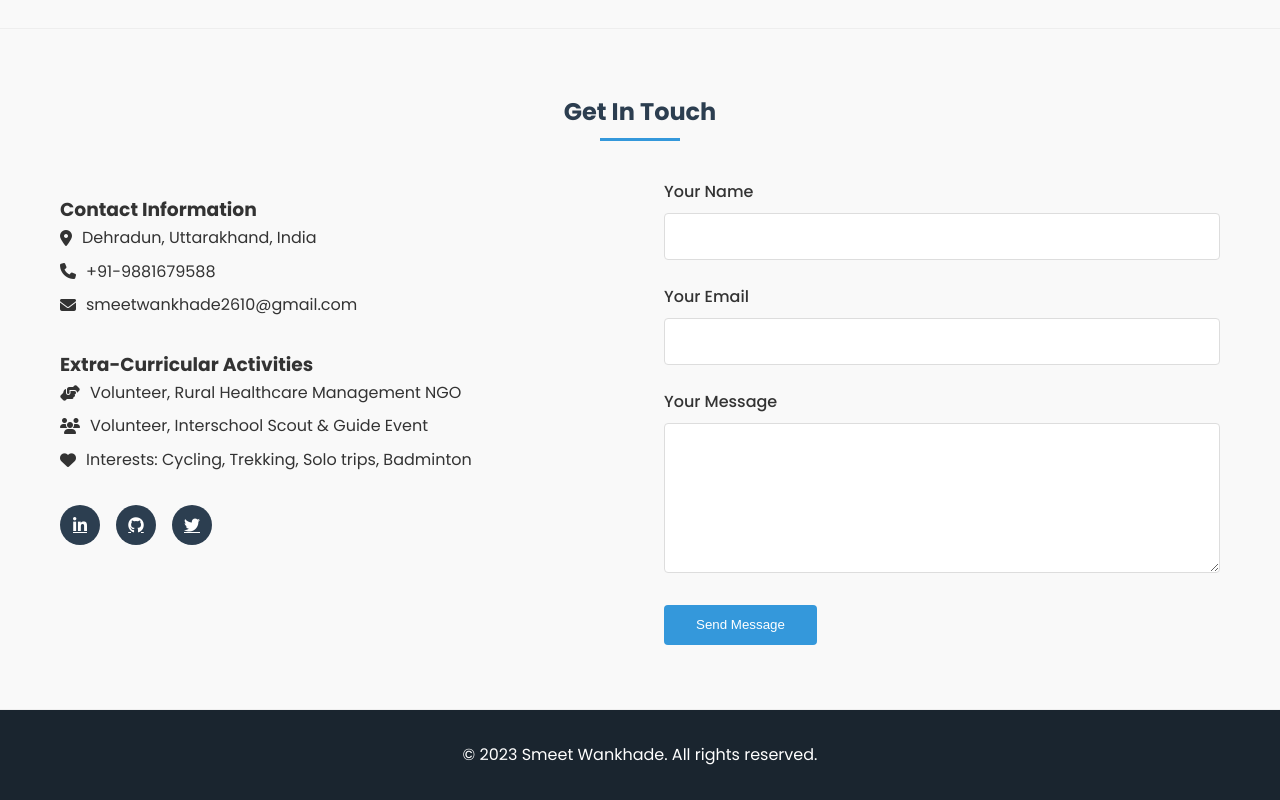
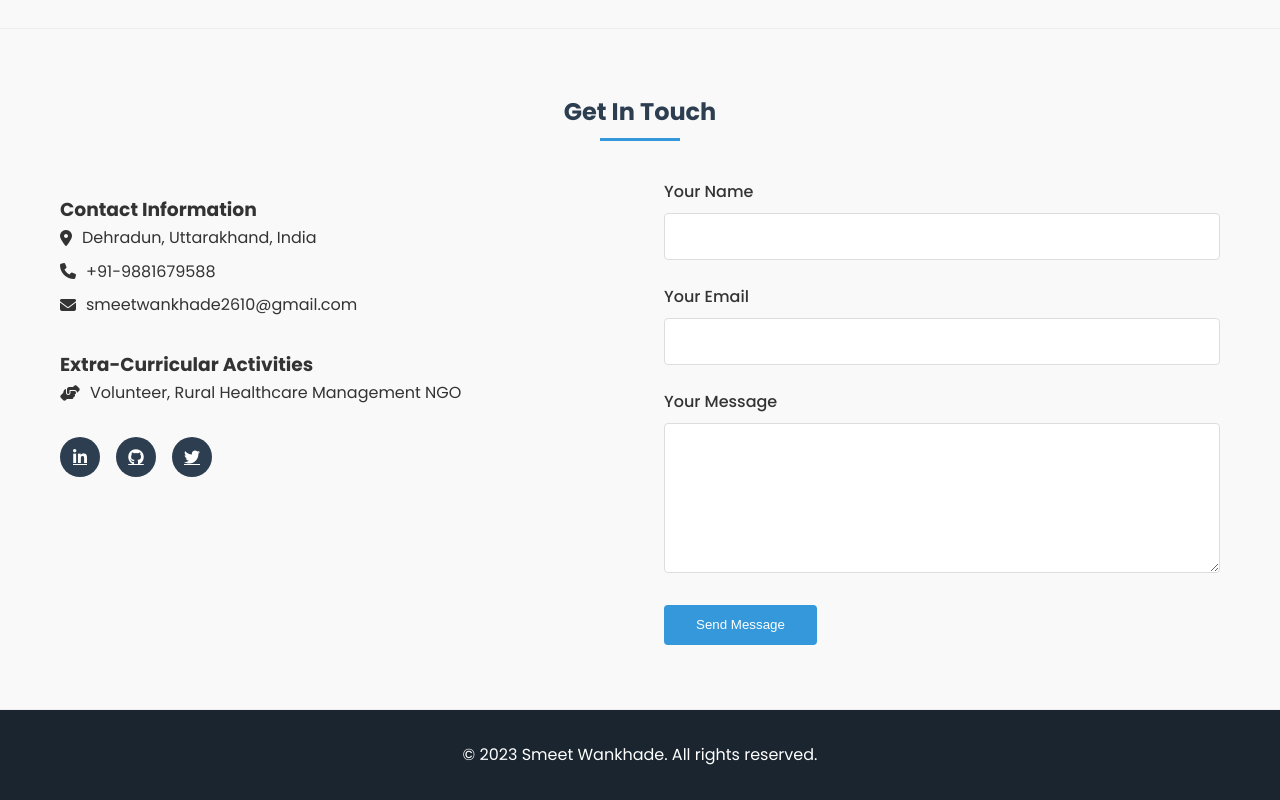
Before and after one commit to smeetw2610/Portfolio, a plain HTML site: page index.html in a window 1280 px wide. Shown: the part 3181-3981 px from the top of the page. Drawn offline with Linux system fonts and the light colour scheme.

Commit message:
Update index.html

```diff
--- a/index.html
+++ b/index.html
@@ -659,8 +659,7 @@
 
                     <h3 style="margin-top: 2rem;">Extra-Curricular Activities</h3>
                     <p><i class="fas fa-hands-helping"></i> Volunteer, Rural Healthcare Management NGO</p>
-                    <p><i class="fas fa-users"></i> Volunteer, Interschool Scout & Guide Event</p>
-                    <p><i class="fas fa-heart"></i> Interests: Cycling, Trekking, Solo trips, Badminton</p>
+
 
                     <div class="social-links" style="margin-top: 2rem;">
                         <a href="#"><i class="fab fa-linkedin-in"></i></a>
```
